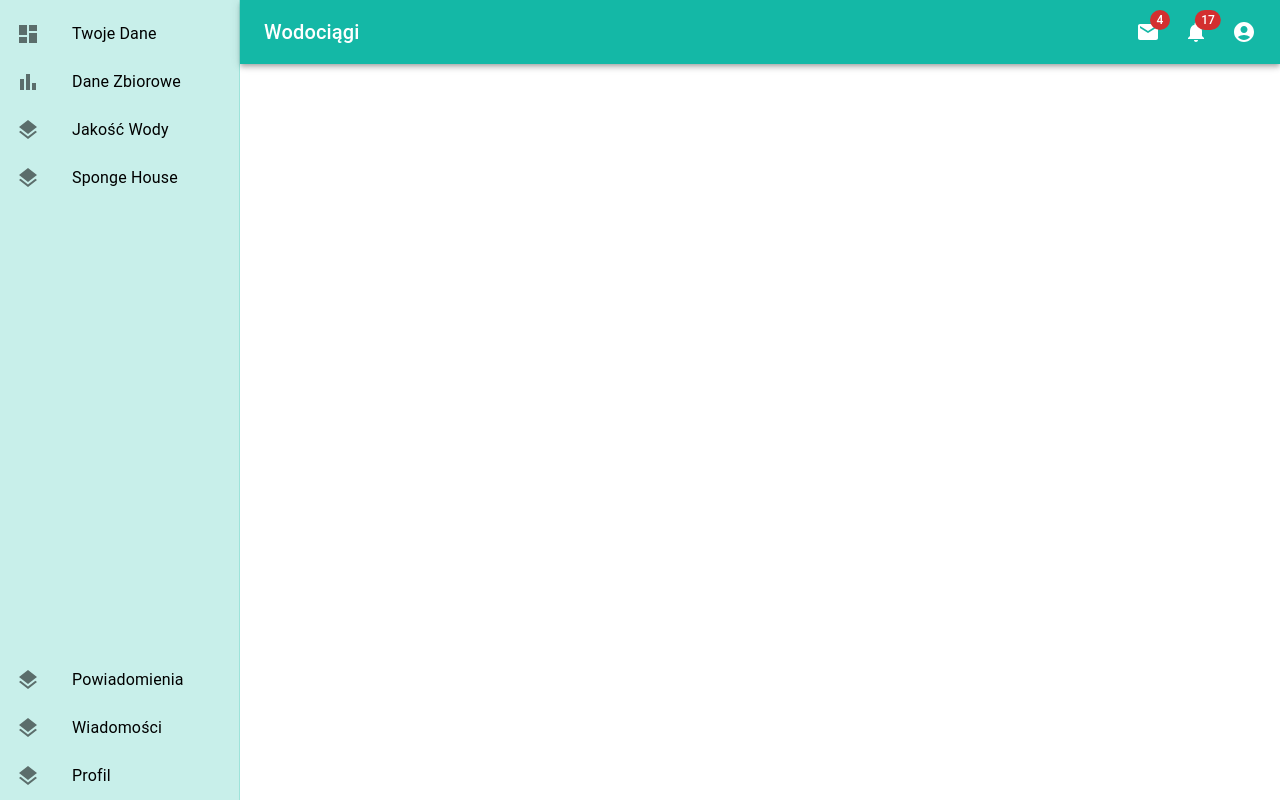
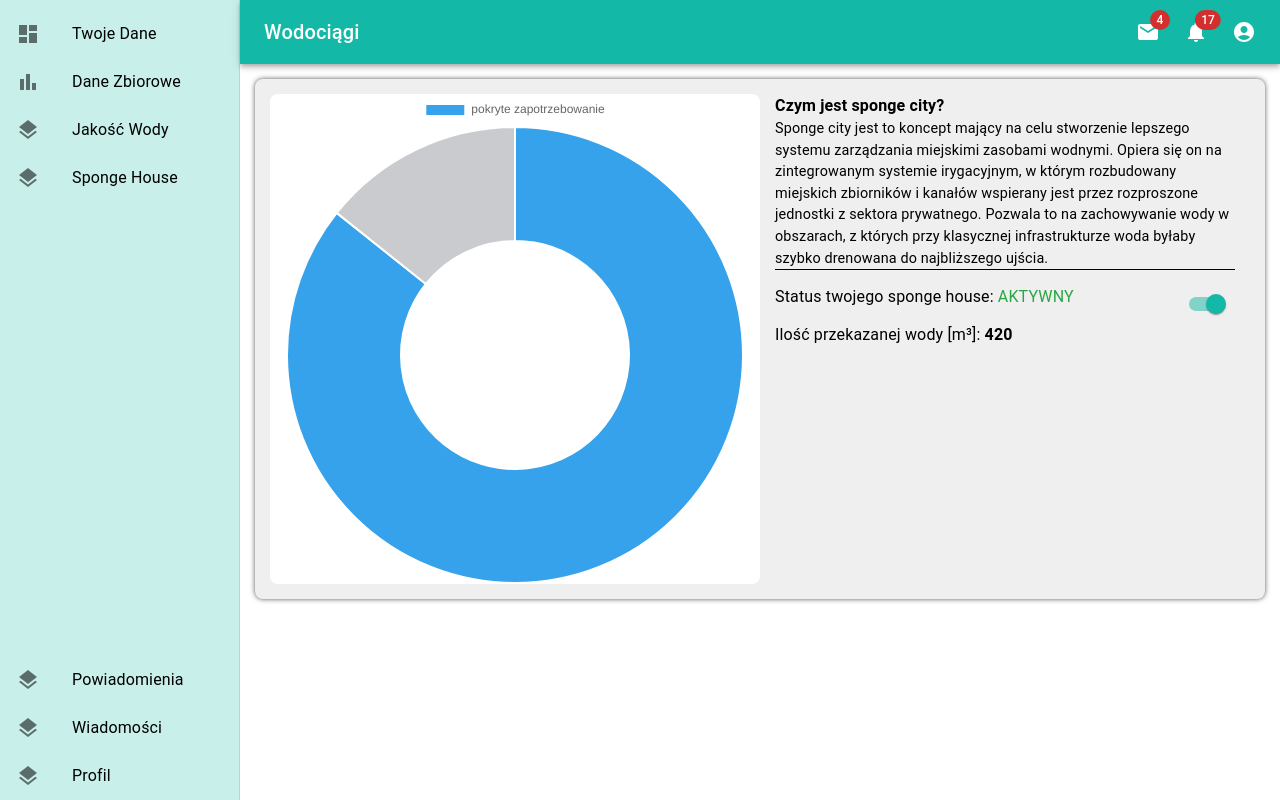
Before and after one commit to matty-bo/bhl_mrozony, a React (Create React App) app in the folder frontend/: page /spongeHouse in a window 1280 px wide. Built offline with nearby package versions, Linux system fonts and the light colour scheme; the HTML template or start-up script is replaced by a standard one.

Commit message:
Add sponge house section

```diff
--- a/frontend/src/components/Main.jsx
+++ b/frontend/src/components/Main.jsx
@@ -6,6 +6,7 @@ import { SidebarWrapper, SIDEBAR_WIDTH } from "../sites/dashboard/dashboard.styl
 import { NavigationBar } from "./navbar";
 import { NotificationsView } from "./notifications/NotificationsView";
 import { MainListItems } from "./sidebar";
+import { SpongeHouse } from "../sites/spongeHouse/spongeHouse";
 
 export function Main() {
   return (
@@ -24,6 +25,7 @@ export function Main() {
             <Route exact path="/dashboard" element={<Dashboard />}></Route>
             <Route exact path="/regionData" element={<Dashboard />}></Route>
             <Route exact path="/waterQuality" element={<Dashboard />}></Route>
+            <Route exact path="/spongeHouse" element={<SpongeHouse />}></Route>
             <Route exact path="/notifications" element={<NotificationsView />} />
             <Route exact path="/messages" element={<Dashboard />} />
             <Route exact path="/profile-settings" element={<Dashboard />} />
--- a/frontend/src/components/chartBox.js
+++ b/frontend/src/components/chartBox.js
@@ -51,7 +51,7 @@ export const ChartBox = (props) => {
       borderRadius: '8px',
       boxShadow: (theme) => `0 0 5px ${theme.greyColor}`,
       backgroundColor: (theme) => `${theme.lightGreyColor}`,
-      minHeight: 120,
+      minHeight: '120px',
       margin: '15px',
       padding: '15px',
       width: '100%'
--- /dev/null
+++ b/frontend/src/components/donutChart/doughnutChart.js
@@ -0,0 +1,25 @@
+import React from 'react'
+import { Chart } from "react-chartjs-2";
+import { chartStyle } from './doughnutChart.styles';
+
+export const  DoughnutChart = () => {
+  const data = {
+    labels: ['pokryte zapotrzebowanie'],
+    datasets: [{
+      data: [300, 50],
+      backgroundColor: [
+        'rgb(54, 162, 235)',
+        'rgb(201, 203, 207)'
+      ],
+    }]
+  }
+
+  return(
+    <Chart
+      style={chartStyle}
+      type='doughnut'
+      data={data}
+    >
+    </Chart>
+  );
+}
--- /dev/null
+++ b/frontend/src/components/donutChart/doughnutChart.styles.js
@@ -0,0 +1,4 @@
+export const chartStyle = {
+  backgroundColor: '#ffffff',
+  borderRadius: '8px'
+};
--- a/frontend/src/components/notifications/NotificationItem.jsx
+++ b/frontend/src/components/notifications/NotificationItem.jsx
@@ -9,7 +9,7 @@ export function Notification(params) {
     borderRadius: '8px',
     boxShadow: (theme) => `0 0 5px ${theme.greyColor}`,
     backgroundColor: (theme) => `${theme.lightGreyColor}`,
-    minHeight: 120,
+    minHeight: '120px',
     margin: '15px',
     padding: '15px'
   }}>
--- /dev/null
+++ b/frontend/src/sites/spongeHouse/spongeHouse.js
@@ -0,0 +1,54 @@
+import { Box, Switch, Typography } from "@mui/material"
+import { useState } from "react";
+import { DoughnutChart } from "../../components/donutChart/doughnutChart";
+
+const ActiveStatus = () => <span style={{ color: '#28a745', textTransform: 'uppercase' }}>aktywny</span>
+const InactiveStatus = () => <span style={{ color: '#dc3545', textTransform: 'uppercase' }}>nieaktywny</span>
+
+export const SpongeHouse = () => {
+  const [spongeHouseStatus, setSpongeHouseStatus] = useState(true);
+  const waterGiven = 420;
+
+  const handleSwitch = (event) => {
+    setSpongeHouseStatus(!spongeHouseStatus);
+  }
+
+  return (<Box sx={{display: 'flex'}}>
+    <Box sx={{
+      borderRadius: '8px',
+      boxShadow: (theme) => `0 0 5px ${theme.greyColor}`,
+      backgroundColor: (theme) => `${theme.lightGreyColor}`,
+      minHeight: '120px',
+      margin: '15px',
+      padding: '15px',
+      width: '100%'
+    }}>
+      <Box sx={{ display: 'flex' }}>
+        <Box sx={{ width: '50%' }}>
+          <DoughnutChart></DoughnutChart>
+        </Box>
+        <Box sx={{ width: '50%', padding: '0 15px' }}>
+          <Box sx={{ marginBottom: '15px', borderBottom: 'solid 1px' }}>
+            <Typography sx={{ fontWeight: 'bolder' }}>
+              Czym jest sponge city?
+            </Typography>
+            <Typography sx={{ fontSize: '.9em' }}>
+              Sponge city jest to koncept mający na celu stworzenie lepszego systemu zarządzania miejskimi zasobami wodnymi. Opiera się on na zintegrowanym systemie irygacyjnym, w którym rozbudowany miejskich zbiorników i kanałów wspierany jest przez rozproszone jednostki z sektora prywatnego. Pozwala to na zachowywanie wody w obszarach, z których przy klasycznej infrastrukturze woda byłaby szybko drenowana do najbliższego ujścia.
+            </Typography>
+          </Box>
+
+          <Box sx={{ display: 'flex', justifyContent: 'space-between' }}>
+            <Typography>
+              Status twojego sponge house: {spongeHouseStatus === true ? <ActiveStatus/> : <InactiveStatus/>}
+            </Typography>
+            <Switch checked={spongeHouseStatus} onChange={handleSwitch}></Switch>
+          </Box>
+
+          <Typography>
+            Ilość przekazanej wody [m³]: <span style={{ fontWeight: 'bolder' }}>{waterGiven}</span>
+          </Typography>
+        </Box>
+      </Box>
+    </Box>
+  </Box>);
+}
```
